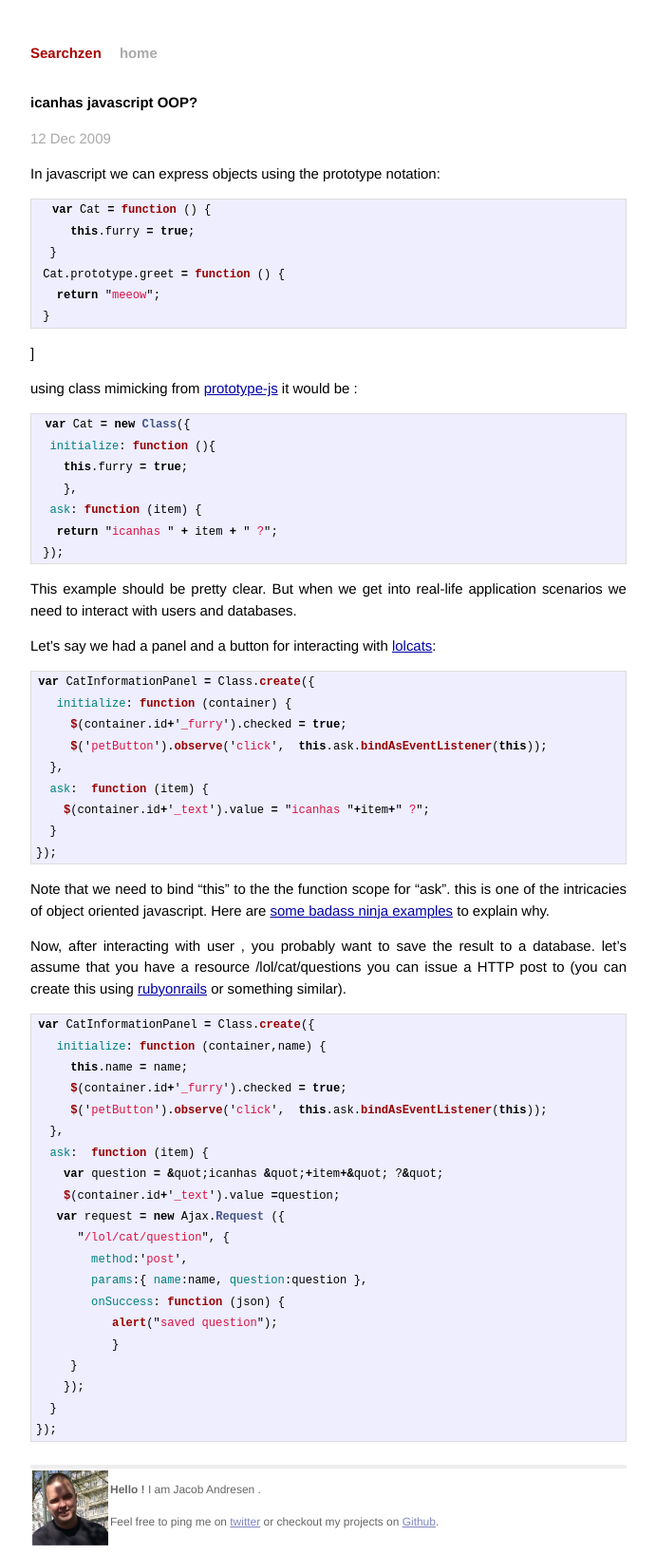
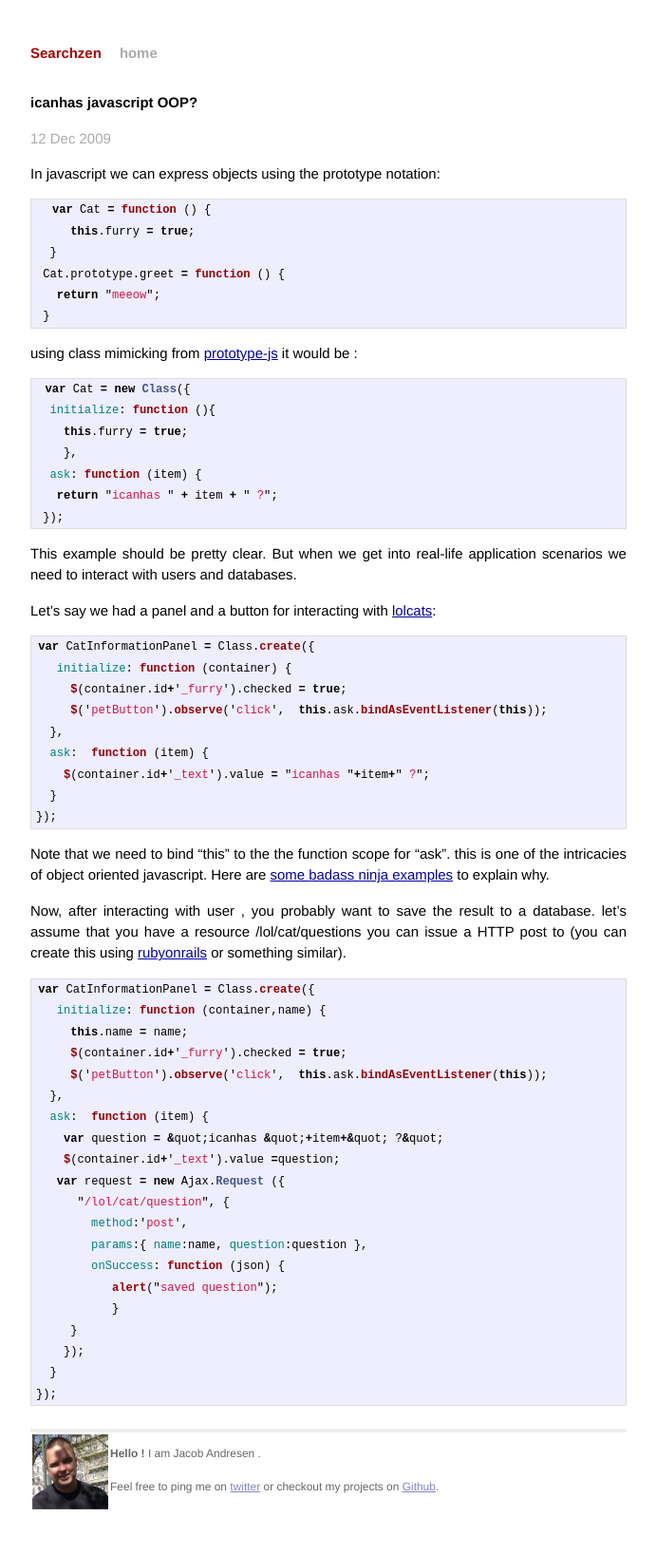
Before and after one commit to jacobandresen/searchzen.org, a Jekyll site: the page built from _posts/2009-12-12-icanhas-javascript-OOP.markdown, in a window 1280 px wide. Shown: the whole page at 95% size, without its empty margins (294-985 px from the left). Built offline with Jekyll 4.4.1, drawn with Linux system fonts in a browser that asks for light colours; Markdown is read by kramdown in place of the engine named in the settings; after the commit the page ends 1600 px from its top, so only the background shows below that.

Commit message:
minor fix

```diff
--- a/_posts/2009-12-12-icanhas-javascript-OOP.markdown
+++ b/_posts/2009-12-12-icanhas-javascript-OOP.markdown
@@ -14,7 +14,7 @@ In javascript we can express objects using the prototype notation:
  Cat.prototype.greet = function () {
    return "meeow";
  }
-{% endhighlight %}]
+{% endhighlight %}
 
 using class mimicking from <a href="http://prototypejs.org/">prototype-js</a> it would be :
 
```
